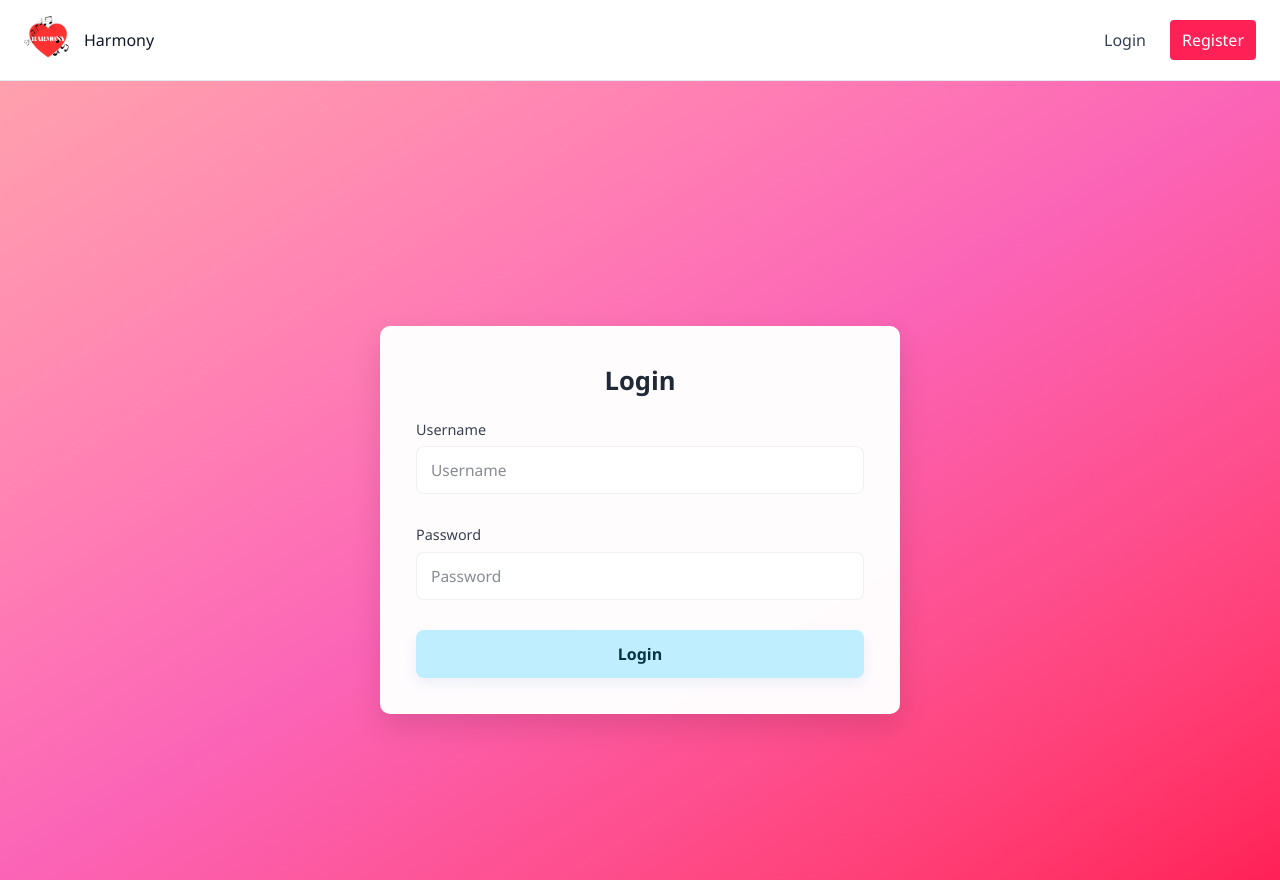
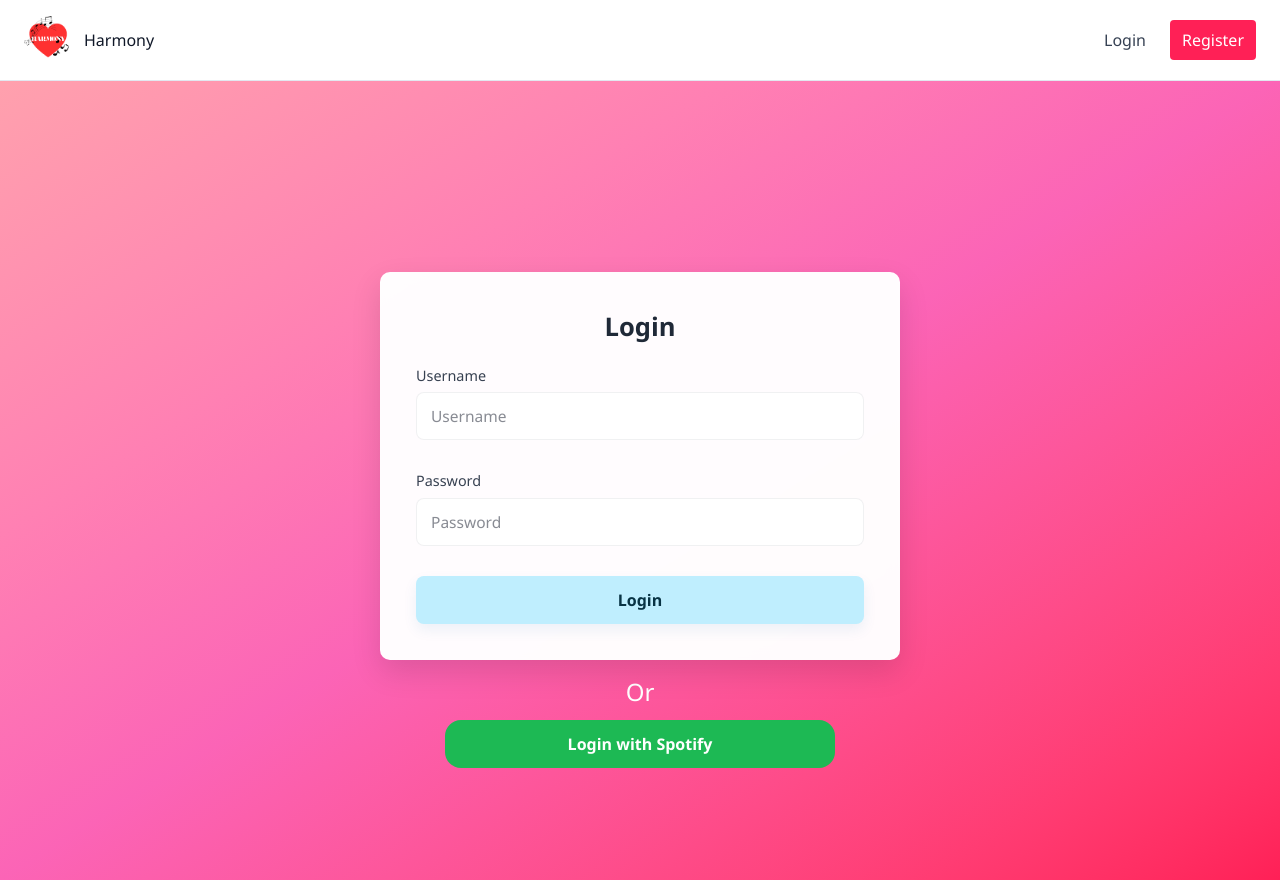
Before and after one commit to MasonAsemi/Harmony-Website, a React (Vite) app in the folder frontend/: page /login in a window 1280 px wide. Built offline with nearby package versions, Linux system fonts and the light colour scheme; no server answers; the HTML template or start-up script is replaced by a standard one.

Commit message:
Login Button with Spotify returns token

```diff
--- a/frontend/src/components/AuthContext.jsx
+++ b/frontend/src/components/AuthContext.jsx
@@ -85,17 +85,22 @@ export const AuthProvider = ({ children }) => {
         localStorage.setItem("token", token);
 
         // Get user data after login
-        const userResponse = await getUserData();
+        const userResponse = await fetch(`${API_BASE_URL}/api/users/me/`, {
+            method: 'GET',
+            headers: {
+                'Authorization': `Token ${authToken}`,
+                'Content-Type': 'application/json',
+            },
+        });
 
         if (!userResponse.ok) {
             throw new Error('Failed to fetch user data');
         }
 
         const userData = await userResponse.json();
-
         setUser(userData);
 
-        return response;
+        return userResponse;
     };
 
     const logout = () => {
--- a/frontend/src/pages/login.jsx
+++ b/frontend/src/pages/login.jsx
@@ -1,9 +1,7 @@
-import React, { useState } from 'react';
-import { useNavigate } from 'react-router-dom';
+import React, { useState, useEffect } from 'react';
+import { useNavigate, useSearchParams } from 'react-router-dom';
 import { useAuth } from '../components/AuthContext';
 import '../styles/login.css';
-import { useEffect } from 'react';
-import { useParams } from 'react-router-dom';
 
 function Login() {
     const [username, setUsername] = useState('');
@@ -12,31 +10,37 @@ function Login() {
     const [isLoading, setIsLoading] = useState(false);
     const navigate = useNavigate();
     const { login, loginToken } = useAuth();
-    let { token } = useParams();
+    const [searchParams] = useSearchParams();
 
-    useEffect(()=>{
-        //if there is a token in the params then send to dashboard
-        if(token){
-            const loginSpotify = async () =>{
-                //TODO: REMOVE
-                console.log("Spotify Token: ", token)
-                await loginToken(token)
+    useEffect(() => {
+        // Check if there's a token in the URL query parameters
+        const token = searchParams.get('token');
+
+        if (token) {
+            const loginSpotify = async () => {
+                try {
+                    setIsLoading(true);
+                    setMessage('Logging in with Spotify...');
+
+                    console.log("Spotify Token: ", token);
+                    await loginToken(token);
 
                     setMessage('Login successful! Redirecting...');
-
-                // Clear form
-                setUsername('');
-                setPassword('');
 
                     // Redirect to dashboard
                     setTimeout(() => {
                         navigate('/dashboard');
                     }, 1000);
+                } catch (error) {
+                    console.error('Spotify login error:', error);
+                    setMessage('Spotify login failed. Please try again.');
+                    setIsLoading(false);
                 }
+            };
 
             loginSpotify();
         }
-    },[token])
+    }, [searchParams, loginToken, navigate]);
 
     const handleSubmit = async (e) => {
         e.preventDefault();
@@ -69,9 +73,15 @@ function Login() {
         }
     };
 
+    const handleSpotifyLogin = () => {
+        // Redirect to Spotify OAuth endpoint
+        window.location.href = "https://harmony-backend-4800-3fc8f73b6cb5.herokuapp.com/api/spotify-auth/login/";
+    };
+
     return (
         <section className="relative h-screen pt-20 overflow-hidden bg-gradient-to-br from-rose-300 via-pink-400 to-rose-500 flex items-center justify-center">
-            <div className="auth-panel mx-4">
+            <div className="flex flex-col gap-4 items-center w-full max-w-[520px] mx-4">
+                <div className="auth-panel w-full">
                     <h2 className="auth-title">Login</h2>
 
                     <form onSubmit={handleSubmit} className="auth-form">
@@ -116,6 +126,19 @@ function Login() {
                         )}
                     </form>
                 </div>
+
+                {/* Spotify Login Section */}
+                <div className="w-full flex flex-col gap-3 items-center">
+                    <div className="text-white text-2xl text-center">Or</div>
+                    <button
+                        onClick={handleSpotifyLogin}
+                        disabled={isLoading}
+                        className="rounded-2xl w-[75%] bg-[#1DB954] hover:bg-[#1ed760] text-white font-semibold p-3 transition-colors disabled:opacity-50 disabled:cursor-not-allowed"
+                    >
+                        Login with Spotify
+                    </button>
+                </div>
+            </div>
         </section>
     );
 }
```
Lines whose indentation alone changed are shown as unchanged.
